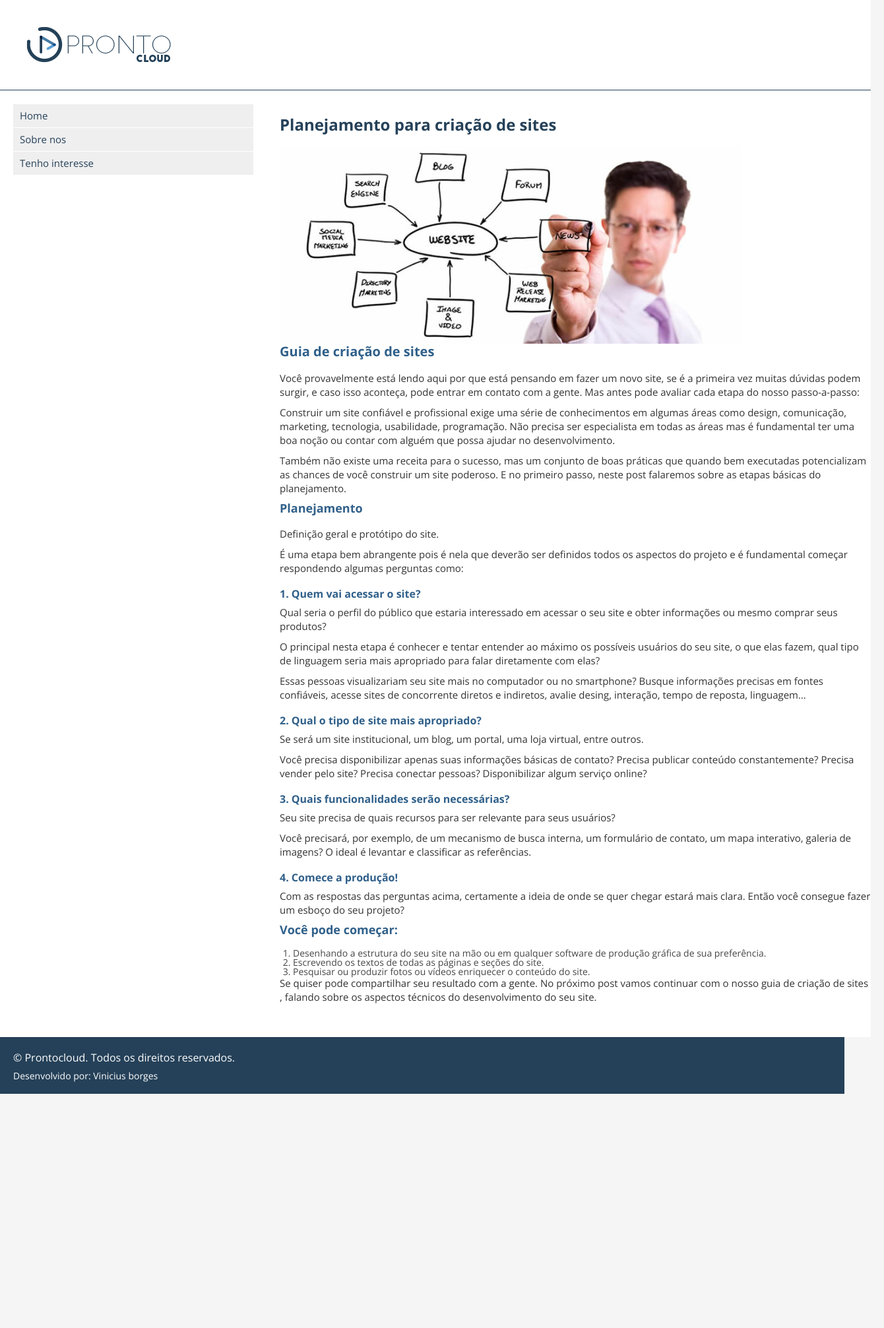
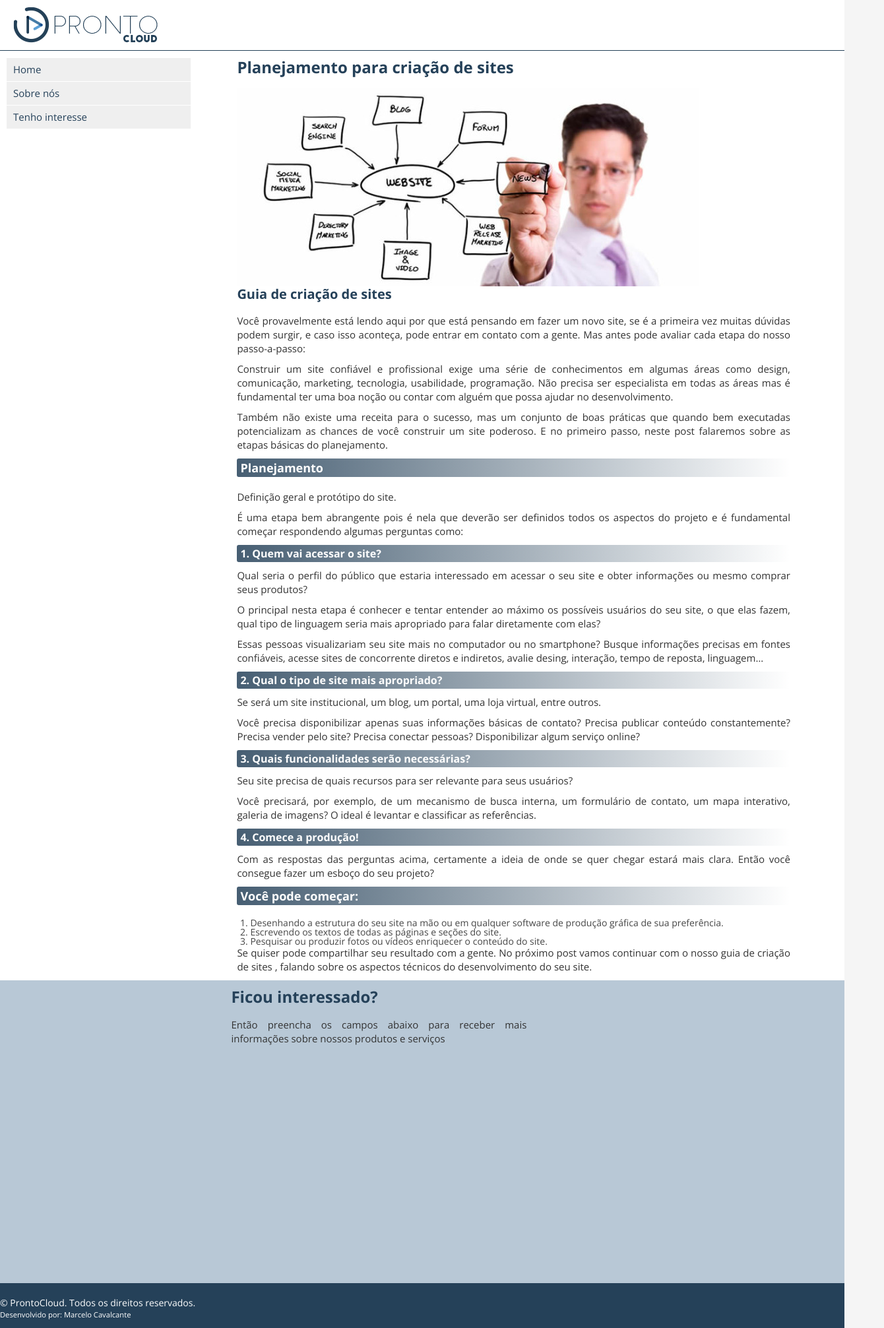
Before and after one commit to viniborges99/ebac-front-end, a plain HTML site: page Exercicio modulo 11/index.html in a window 1280 px wide. Shown: the top 2013 px of the page at 66% size, 1340 px wide, since content can reach past the window. Before the commit the page ends 1658 px from the top, so only its background shows below. Drawn offline with nearby package versions, Linux system fonts and the light colour scheme; a script that the page names is missing.

Commit message:
html
Eu formatei a pagina html

```diff
--- a/Exercicio modulo 11/index.html
+++ b/Exercicio modulo 11/index.html
@@ -1,142 +1,111 @@
 <!DOCTYPE html>
-<html lang="PT-BR">
-
+<html lang="Pt-BR">
 <head>
     <meta charset="UTF-8">
     <meta http-equiv="X-UA-Compatible" content="IE=edge">
     <meta name="viewport" content="width=device-width, initial-scale=1.0">
-    <link rel="shortcut icon" href="prontocloud/images/favicon.cc" type="image/x-icon">
-    <link rel="apple-touch-icon" href="prontocloud/images/icon-touch-retina.png">
-    <link rel="apple-touch-icon" href="prontocloud/images/icon-touch-retina-iphone.png">
-    <link rel="apple-touch-icon" href="prontocloud/images/icon-touch-retina-ipad.png">
     <link rel="stylesheet" href="../style css/reset.css">
-    <link rel="stylesheet" href="./css/style.css">
+    <link rel="stylesheet" href="./css/styles.css">
+    <link rel="shortcut icon" href="./prontocloud/images/favicon.png">
+    <link rel="apple-touch-icon" href="./images/icon-touch-retina.png">
+    <link rel="apple-touch-icon" href="./images/icon-touch-retina-iphone.png">
+    <link rel="apple-touch-icon" href="./images/icon-touch-retina-ipad.png">
     <link rel="preconnect" href="https://fonts.googleapis.com">
     <link rel="preconnect" href="https://fonts.gstatic.com" crossorigin>
-    <link
-        href="https://fonts.googleapis.com/css2?family=Open+Sans:wght@300;400;700&family=Roboto:wght@100;300&display=swap"
-        rel="stylesheet">
-    <title>Prontocloud</title>
+    <link href="https://fonts.googleapis.com/css2?family=Open+Sans:wght@300;400;700&display=swap" rel="stylesheet">
+    <title>Prontoclound</title>
 </head>
-
 <body>
-    <div class="main-conteiner">
+    <div class="main-container">
         <header>
-            <div class="conteiner">
-                <img src="prontocloud/images/prontocloud.png" alt="prontocloud">
+            <div class="container">
+                <img class="logo" src="./prontocloud/images/prontocloud.png" alt="ProntoCloud">
             </div>
         </header>
         <section>
+            <div class="container">
                 <nav>
                     <ul>
                         <li><a href="#">Home</a></li>
-                    <li><a href="#">Sobre nos</a></li>
+                        <li><a href="#">Sobre nós</a></li>
                         <li><a href="#">Tenho interesse</a></li>
                     </ul>
                 </nav>
-
                 <article>
-                <div class="conteiner">
+                    <div class="container">
                         <h1>Planejamento para criação de sites</h1>
 
-                    <img src="prontocloud/images/web-design-planning-700x300.jpg"
-                        alt="Planejamento para criação de sites">
+                        <img src="./prontocloud/images/web-design-planning-700x300.jpg" alt="Planejamento para criação de sites">
 
                         <h2>Guia de criação de sites</h2>
 
-                    <p>Você provavelmente está lendo aqui por que está pensando em fazer um novo site, se é a primeira
-                        vez
-                        muitas dúvidas podem surgir, e caso isso aconteça, pode entrar em contato com a gente. Mas antes
-                        pode
-                        avaliar cada etapa do nosso passo-a-passo:</p>
+                        <p>Você provavelmente está lendo aqui por que está pensando em fazer um novo site, se é a primeira vez muitas dúvidas podem surgir, e caso isso aconteça, pode entrar em contato com a gente. Mas antes pode avaliar cada etapa do nosso passo-a-passo:</p>
 
-                    <p>Construir um site confiável e profissional exige uma série de conhecimentos em algumas áreas como
-                        design,
-                        comunicação, marketing, tecnologia, usabilidade, programação. Não precisa ser especialista em
-                        todas
-                        as
-                        áreas mas é fundamental ter uma boa noção ou contar com alguém que possa ajudar no
-                        desenvolvimento.
-                    </p>
+                        <p>Construir um site confiável e profissional exige uma série de conhecimentos em algumas áreas como design, comunicação, marketing, tecnologia, usabilidade, programação. Não precisa ser especialista em todas as áreas mas é fundamental ter uma boa noção ou contar com alguém que possa ajudar no desenvolvimento.</p>
 
-                    <p>Também não existe uma receita para o sucesso, mas um conjunto de boas práticas que quando bem
-                        executadas
-                        potencializam as chances de você construir um site poderoso. E no primeiro passo, neste post
-                        falaremos
-                        sobre as etapas básicas do planejamento.</p>
+                        <p>Também não existe uma receita para o sucesso, mas um conjunto de boas práticas que quando bem executadas potencializam as chances de você construir um site poderoso. E no primeiro passo, neste post falaremos sobre as etapas básicas do planejamento.</p>
 
                         <h3>Planejamento</h3>
 
                         <p>Definição geral e protótipo do site.</p>
-                    <p>É uma etapa bem abrangente pois é nela que deverão ser definidos todos os aspectos do projeto e é
-                        fundamental começar respondendo algumas perguntas como:</p>
+                        <p>É uma etapa bem abrangente pois é nela que deverão ser definidos todos os aspectos do projeto e é fundamental começar respondendo algumas perguntas como:</p>
 
                         <h4>1. Quem vai acessar o site? </h4>
 
-                    <p>Qual seria o perfil do público que estaria interessado em acessar o seu site e obter informações
-                        ou
-                        mesmo
-                        comprar seus produtos?</p>
+                        <p>Qual seria o perfil do público que estaria interessado em acessar o seu site e obter informações ou mesmo comprar seus produtos?</p>
 
-                    <p>O principal nesta etapa é conhecer e tentar entender ao máximo os possíveis usuários do seu site,
-                        o
-                        que
-                        elas fazem, qual tipo de linguagem seria mais apropriado para falar diretamente com elas?</p>
+                        <p>O principal nesta etapa é conhecer e tentar entender ao máximo os possíveis usuários do seu site, o que elas fazem, qual tipo de linguagem seria mais apropriado para falar diretamente com elas?</p>
 
-                    <p>Essas pessoas visualizariam seu site mais no computador ou no smartphone? Busque informações
-                        precisas
-                        em
-                        fontes confiáveis, acesse sites de concorrente diretos e indiretos, avalie desing, interação,
-                        tempo
-                        de
-                        reposta, linguagem…</p>
+                        <p>Essas pessoas visualizariam seu site mais no computador ou no smartphone? Busque informações precisas em fontes confiáveis, acesse sites de concorrente diretos e indiretos, avalie desing, interação, tempo de reposta, linguagem…</p>
 
                         <h4>2. Qual o tipo de site mais apropriado?</h4>
                         <p>Se será um site institucional, um blog, um portal, uma loja virtual, entre outros.</p>
 
-                    <p>Você precisa disponibilizar apenas suas informações básicas de contato? Precisa publicar conteúdo
-                        constantemente? Precisa vender pelo site? Precisa conectar pessoas? Disponibilizar algum serviço
-                        online?
-                    </p>
+                        <p>Você precisa disponibilizar apenas suas informações básicas de contato? Precisa publicar conteúdo constantemente? Precisa vender pelo site? Precisa conectar pessoas? Disponibilizar algum serviço online?</p>
 
                         <h4>3. Quais funcionalidades serão necessárias?</h4>
                         <p>Seu site precisa de quais recursos para ser relevante para seus usuários?</p>
 
-                    <p>Você precisará, por exemplo, de um mecanismo de busca interna, um formulário de contato, um mapa
-                        interativo, galeria de imagens? O ideal é levantar e classificar as referências.</p>
+                        <p>Você precisará, por exemplo, de um mecanismo de busca interna, um formulário de contato, um mapa interativo, galeria de imagens? O ideal é levantar e classificar as referências.</p>
 
                         <h4>4. Comece a produção!</h4>
-                    <p>Com as respostas das perguntas acima, certamente a ideia de onde se quer chegar estará mais
-                        clara.
-                        Então
-                        você consegue fazer um esboço do seu projeto?</p>
+                        <p>Com as respostas das perguntas acima, certamente a ideia de onde se quer chegar estará mais clara. Então você consegue fazer um esboço do seu projeto?</p>
 
                         <h3>Você pode começar:</h3>
 
                         <ol>
-                        <li>Desenhando a estrutura do seu site na mão ou em qualquer software de produção gráfica de sua
-                            preferência.</li>
+                            <li>Desenhando a estrutura do seu site na mão ou em qualquer software de produção gráfica de sua preferência.</li>
                             <li>Escrevendo os textos de todas as páginas e seções do site.</li>
                             <li>Pesquisar ou produzir fotos ou vídeos enriquecer o conteúdo do site.</li>
                         </ol>
 
-                    <p>Se quiser pode compartilhar seu resultado com a gente. No próximo post vamos continuar com o
-                        nosso
-                        guia
-                        de criação de sites , falando sobre os aspectos técnicos do desenvolvimento do seu site.</p>
+                        <p>Se quiser pode compartilhar seu resultado com a gente. No próximo post vamos continuar com o nosso guia de criação de sites , falando sobre os aspectos técnicos do desenvolvimento do seu site.</p>
                     </div>
                 </article>
 
+            </div>
+        </section>
+       <section id="tenho-interesse">
+            <div class="container">
+                <article>
+                    <h1>Ficou interessado?</h1>
+                    <p>Então preencha os campos abaixo para receber mais informações sobre nossos produtos e serviços</p>
+
+                    <div class="cognito">
+                        <script src="https://www.cognitoforms.com/s/pnEzo69DJ02ilLkJFaThlw"></script>
+                        <script>Cognito.load("forms", { id: "1" });</script>
+                    </div>
+
+                </article>
+            </div>
         </section>
         <footer>
-            <div class="conteiner">
-                <p>&copy; Prontocloud. Todos os direitos reservados.</p>
-                <small>Desenvolvido por: Vinicius borges</small>
+            <div class="container">
+                <p>&copy; ProntoCloud. Todos os direitos reservados.
+            <small>Desenvolvido por: Marcelo Cavalcante</small></p>
             </div>
-
         </footer>
     </div>
 
 </body>
-
 </html>
```
Lines whose indentation alone changed are shown as unchanged.
